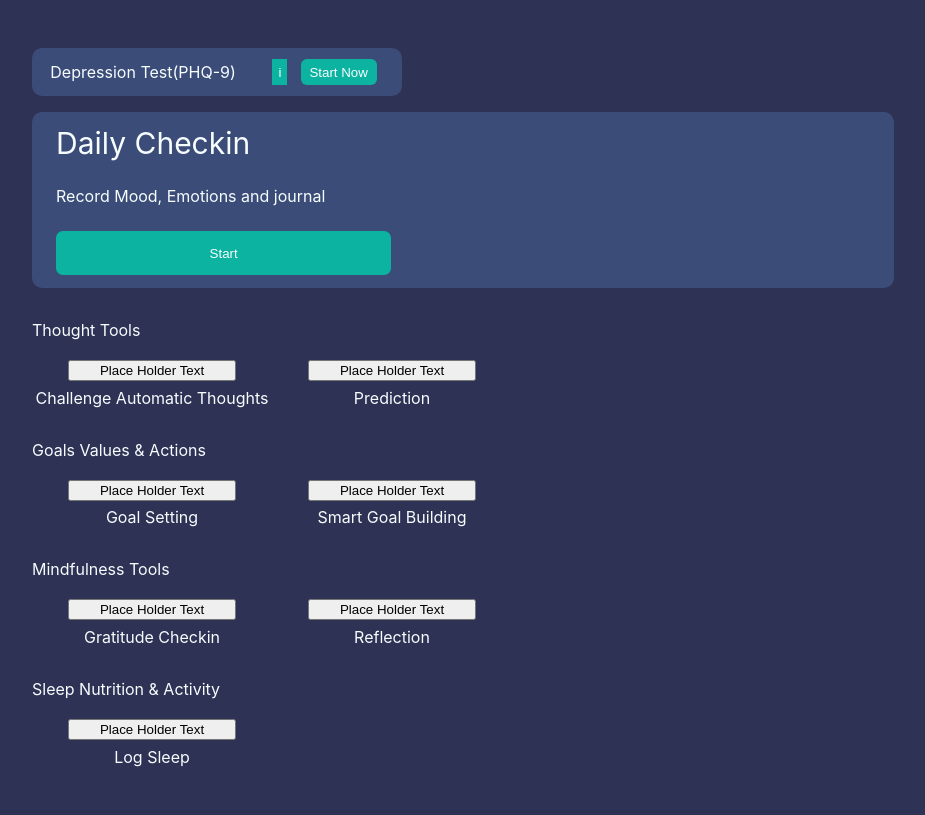
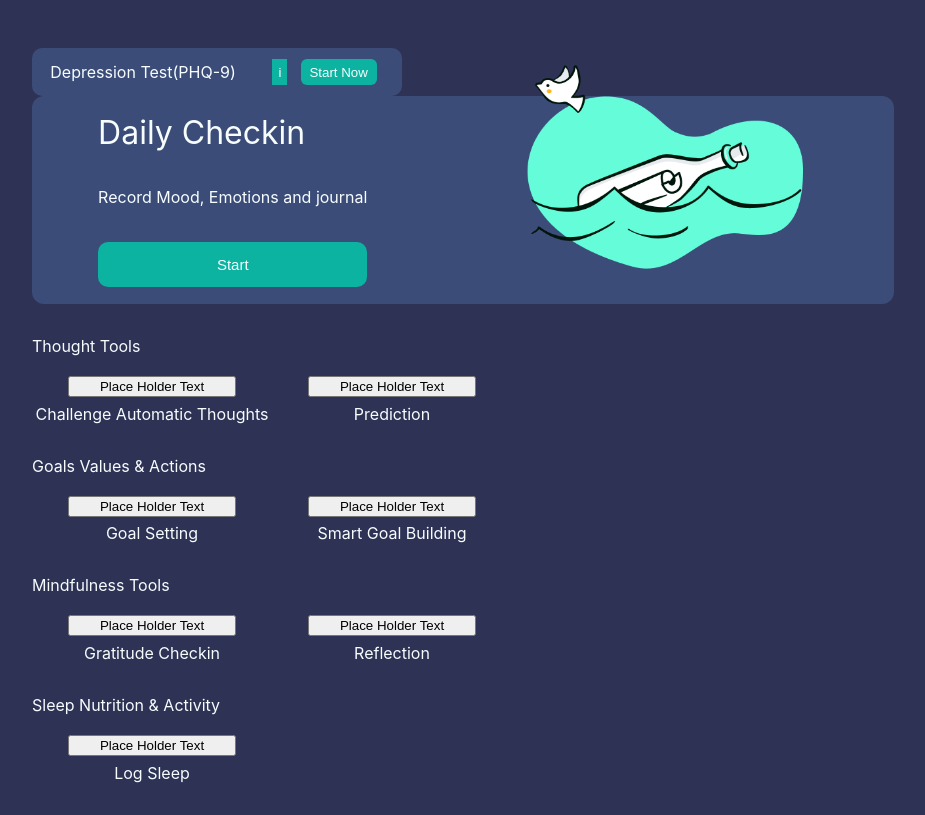
Before and after one commit to ohasseeb/cbt-companion-web-app, a React (Create React App) app: page / in a window 1280 px wide. Shown: the whole page, without its empty margins (16-941 px from the left). Built offline with nearby package versions, Linux system fonts and the light colour scheme.

Commit message:
Fixed the Daily Checkin Styling, getting checked by designer just need to add fonts, going to work on Depression Checklist, have to resize svg

```diff
--- a/src/components/daily-checkin/daily-checkin.component.jsx
+++ b/src/components/daily-checkin/daily-checkin.component.jsx
@@ -1,12 +1,18 @@
 import React from "react";
 import "./daily-checkin.styles.scss";
 
+import DailycheckinImage from "../../DailyCheckin.png";
+
 const DailyCheckin = () => (
-  <div className="daily-checkin">
-    <div className="inline-daily-checkin">
-      <div className="title"> Daily Checkin </div>
-      <div className="subtitle"> Record Mood, Emotions and journal</div>
-      <button className="start-button"> Start </button>
+  <div className="total">
+    <div className="daily-checkin">
+      <div className=" labels-together">
+        <div className="title"> Daily Checkin </div>
+        <div> Record Mood, Emotions and journal</div>
+
+        <button className="start-button"> Start</button>
+      </div>
+      <img className="img" src={DailycheckinImage} />
     </div>
   </div>
 );
--- a/src/components/daily-checkin/daily-checkin.styles.scss
+++ b/src/components/daily-checkin/daily-checkin.styles.scss
@@ -1,40 +1,50 @@
+.total {
+  display: flex;
+}
+
 .daily-checkin {
-  //   border: dashed;
-  //   border-radius: 10px;
+  // font-size: larger;
+  display: flex;
+  height: 13em;
   width: 70%;
-  margin-top: 1em;
+  justify-content: space-around;
   background-color: #3b4c78;
-  border-radius: 10px;
+  border-radius: 12px;
+}
+
+.img {
+  max-width: 100%;
+  height: 158%;
+  margin-top: -5em;
+}
+
+.labels-together {
+  display: flex;
+  flex-direction: column;
+  justify-content: space-around;
 }
 
 .title {
-  font-size: 30px;
-}
-
-.inline-daily-checkin {
-  display: flex;
-  flex-flow: column;
-  justify-content: space-around;
-  height: 11em;
-  margin-left: 1.5em;
+  // font-size: larger;
+  font-size: 2em;
 }
 
 .start-button {
-  width: 40%;
+  color: #f7fdfe;
   background-color: #0db3a1;
-  color: #f7fdfe;
-  border: 0;
-  height: 25%;
-  border-radius: 7px;
+  border: none;
+  border-radius: 10px;
+  font-size: 15px;
+  height: 3em;
 }
 
 .start-button:active {
   box-shadow: 0 1px #666;
   transform: translateY(4px);
 }
-
+/*
 // Background - #2E3255
-// Box Color - #3B4C78
-// Text - #F7FDFE
-// help@resiliens.com
-// Button Color - #0DB3A1
+Box Color - #3B4C78
+Text - #F7FDFE
+Button Color: #0db3a1
+*/
```
Also changed, not shown: src/DailyCheckin.png (added).
